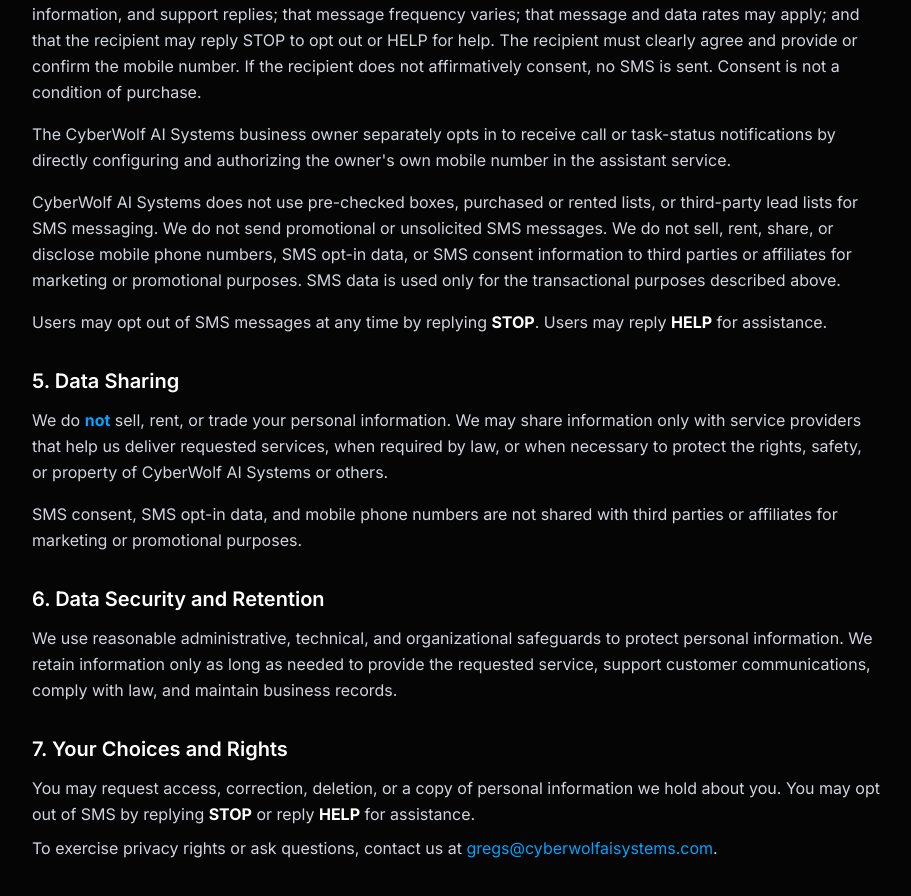
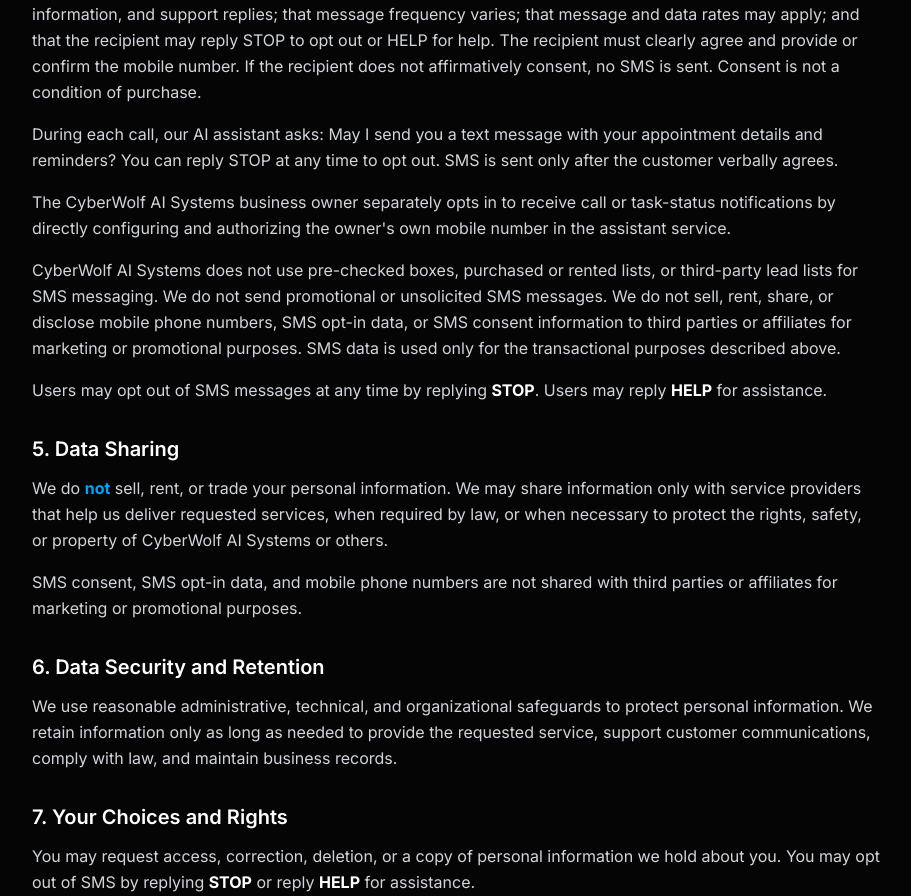
Before and after one commit to wolfcore25/cyberwolf-ai-site, a Next.js app: page /privacy in a window 1280 px wide. Shown: the part 1348-2244 px from the top of the page, without its empty margins (184-1095 px from the left). Built offline with nearby package versions, Linux system fonts and the light colour scheme.

Commit message:
fix: clarify verbal SMS consent

```diff
--- a/src/app/privacy/page.tsx
+++ b/src/app/privacy/page.tsx
@@ -79,6 +79,11 @@
               HELP for help. The recipient must clearly agree and provide or confirm the mobile
               number. If the recipient does not affirmatively consent, no SMS is sent. Consent is
               not a condition of purchase.
+            </p>
+            <p className="mt-4">
+              During each call, our AI assistant asks: May I send you a text message with your
+              appointment details and reminders? You can reply STOP at any time to opt out. SMS is
+              sent only after the customer verbally agrees.
             </p>
             <p className="mt-4">
               The CyberWolf AI Systems business owner separately opts in to receive call or
--- a/src/app/terms/page.tsx
+++ b/src/app/terms/page.tsx
@@ -59,6 +59,11 @@
               <a href="mailto:gregs@cyberwolfaisystems.com" className="text-[var(--cyber-blue)] hover:underline">
                 gregs@cyberwolfaisystems.com
               </a>.
+            </p>
+            <p className="mt-4">
+              During each call, our AI assistant asks: May I send you a text message with your
+              appointment details and reminders? You can reply STOP at any time to opt out. SMS is
+              sent only after the customer verbally agrees.
             </p>
             <p className="mt-4">
               CyberWolf AI Systems does not sell, rent, share, or disclose mobile phone numbers,
```
